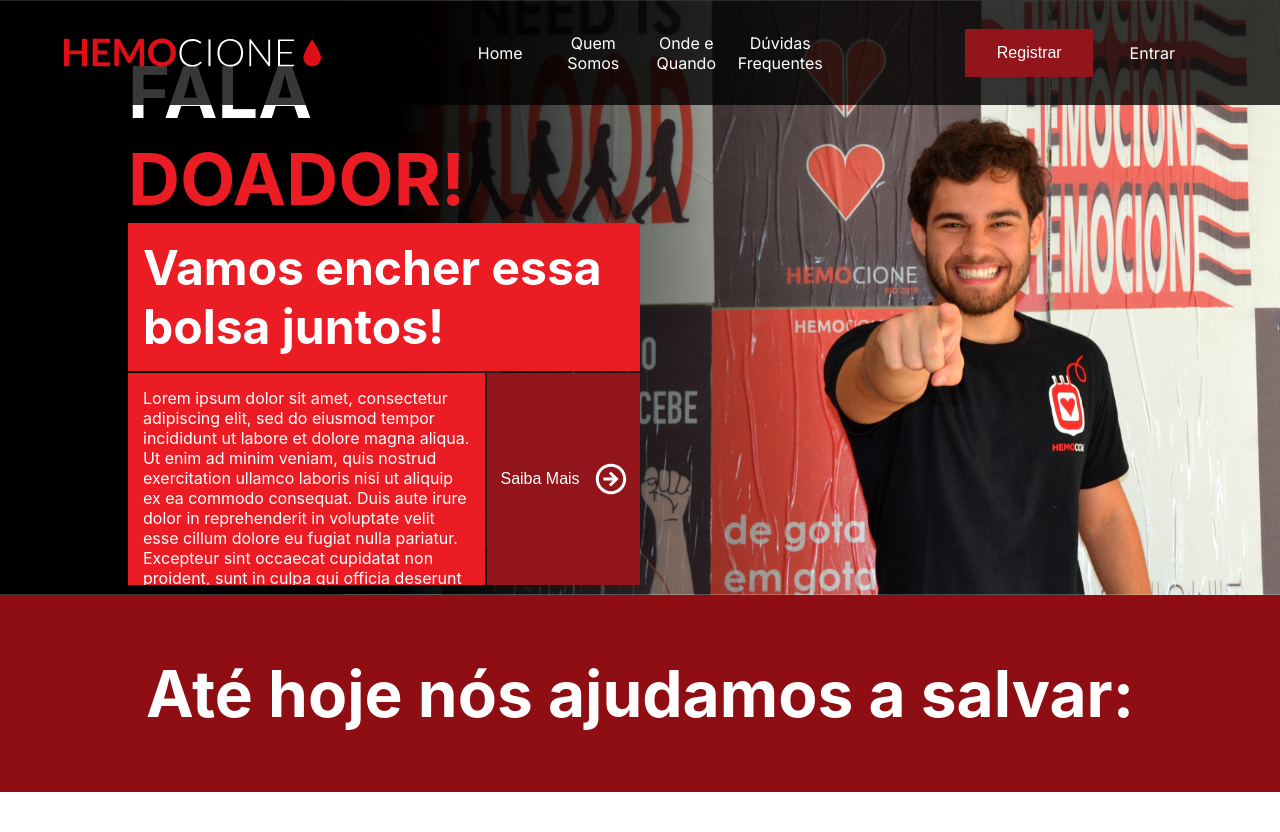
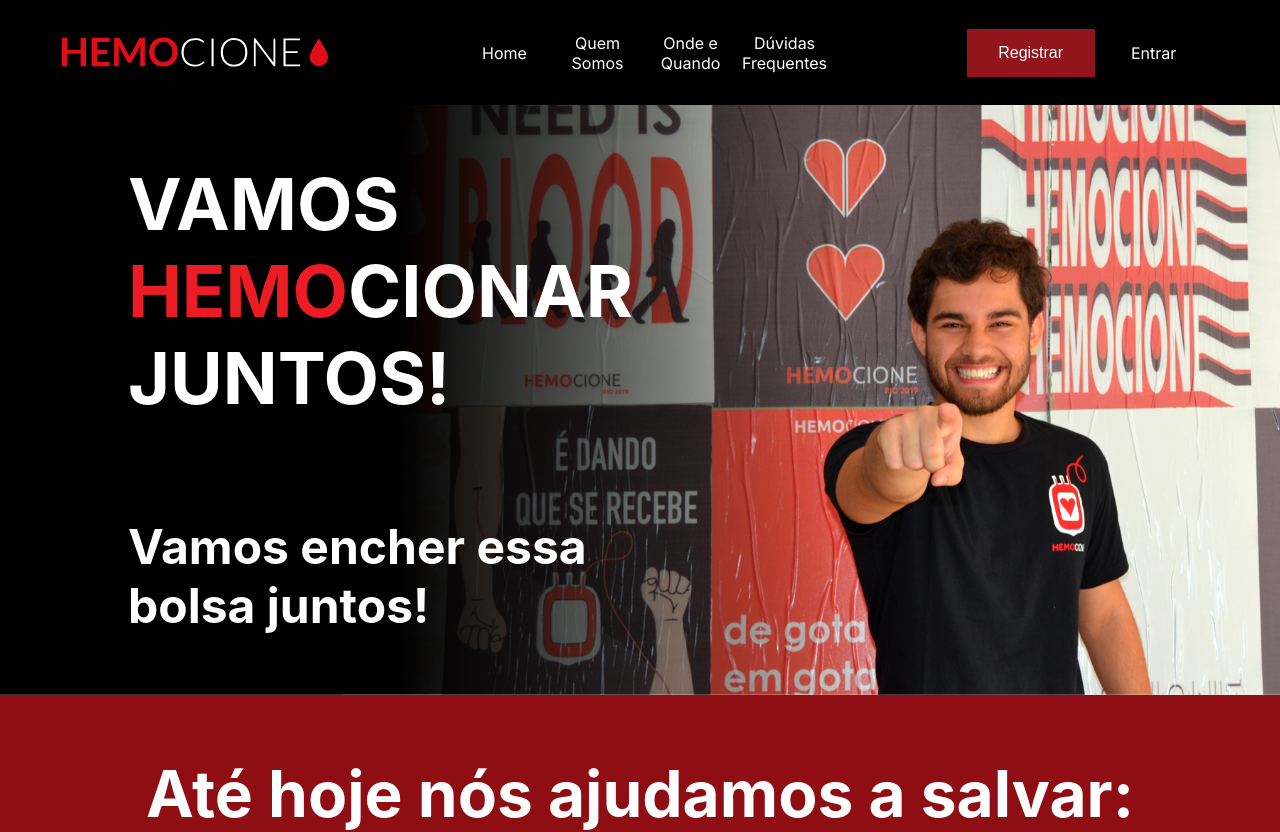
Before and after one commit to Hemocione/hemocione-frontend, a Next.js app: page / in a window 1280 px wide. Shown: the top 832 px of the page. Built offline with nearby package versions, Linux system fonts and the light colour scheme.

Commit message:
better banner - need to fix background image

```diff
--- a/components/Banner/Banner.jsx
+++ b/components/Banner/Banner.jsx
@@ -3,25 +3,20 @@
   KnowMoreButton
 } from '..'
 
-const Banner = ({img, whiteTitle, redTitle, headliner, text}) => {
+const Banner = ({img, startTitle, redTitle, endTitle, headliner}) => {
   return (
     <div style={{ backgroundImage: `url(${img})`}} className={styles.banner}>
       <div className={styles.bannerInfoContainer}>
         <h2 className={styles.title}>
-          {whiteTitle}
-          <a className={styles.red}>
+          {startTitle}
+          <span className={styles.red}>
             {redTitle}
-          </a>
+          </span>
+          {endTitle}
         </h2>
         <h3 className={styles.headliner}>
           {headliner}
         </h3>
-        <div className={styles.detailsContainer}>
-          <p className={styles.detailsText}>
-            {text}
-          </p>
-          <KnowMoreButton link="#" text="Saiba Mais" />
-        </div>
       </div>
     </div>
   )
--- a/components/Banner/Banner.module.css
+++ b/components/Banner/Banner.module.css
@@ -4,6 +4,7 @@
   background-position: center;
   background-size: cover;
   color: #FFFFFF;
+  margin-top:  min(100px, 19vh);
 }
 
 .bannerInfoContainer {
@@ -13,7 +14,6 @@
   height: inherit;
   width: 40%;
   margin-left: 10%;
-  padding-top: 3em;
 }
 
 .title {
@@ -25,37 +25,14 @@
 }
 
 .headliner {
-  margin-top: 1px;
-  margin-bottom: 1px;
-  background-color: #EC1C24;
-  padding: 15px;
+  margin-top: 2em;
   font-size: 3em;
-}
-
-.detailsContainer {
-  display: flex;
-  margin-bottom: 10px;
-  overflow: hidden;
-}
-
-.detailsText {
-  width: 70%;
-  font-size: 1em;
-  background-color: #EC1C24;
-  padding: 15px;
-  margin-top: 1px;
-  margin-right: 1px;
-  margin-bottom: 0;
 }
 
 @media screen and (max-width: 1100px) {
   .banner {
     height: 50vh;
     background-position: right;
-  }
-
-  .detailsText {
-    display: None;
   }
 
   .title {
@@ -72,10 +49,6 @@
 }
 
 @media screen and (max-width: 768px) and (orientation: landscape) {
-  .detailsText {
-    display: None;
-  }
-
   .title {
     font-size: 2em;
   }
--- a/components/LoginItems/LoginItems.module.css
+++ b/components/LoginItems/LoginItems.module.css
@@ -1,10 +1,10 @@
 .loginItemsContainer {
   display: flex;
-  flex-wrap: wrap;
   justify-content: space-around;
   position: relative;
   padding: 5px;
   width: 20%;
+  max-height: 70%;
   align-items: center;
   text-align: center;
 }
--- a/components/Navbar/Navbar.module.css
+++ b/components/Navbar/Navbar.module.css
@@ -2,15 +2,15 @@
   z-index: 1;
   position: fixed;
   top: 0;
-  height: 105px;
+  height: min(105px, 20vh);
   width: 100%;
-  background: rgba(0, 0, 0, .78);
+  background: rgba(0, 0, 0);
   display: flex;
   justify-content: space-around;
 }
 
 .headerTitle {
-  margin-top: 37.5px;
-  margin-bottom: 37.5px;
+  align-self: center;
+  max-height: 50px;
   max-width: 40%;
 }
--- a/pages/index.jsx
+++ b/pages/index.jsx
@@ -10,7 +10,7 @@
 const Home = () => {
   return (
     <div>
-      <Banner img="/bannerVitor.png" whiteTitle='FALA ' redTitle='DOADOR!' headliner="Vamos encher essa bolsa juntos!"
+      <Banner img="/bannerVitor.png" startTitle='VAMOS ' redTitle='HEMO' endTitle="CIONAR JUNTOS!" headliner="Vamos encher essa bolsa juntos!"
               text="Lorem ipsum dolor sit amet, consectetur adipiscing elit, sed do eiusmod tempor incididunt ut labore et dolore magna aliqua. Ut enim ad minim veniam, quis nostrud exercitation ullamco laboris nisi ut aliquip ex ea commodo consequat. Duis aute irure dolor in reprehenderit in voluptate velit esse cillum dolore eu fugiat nulla pariatur. Excepteur sint occaecat cupidatat non proident, sunt in culpa qui officia deserunt mollit anim id est laborum.
 " />
       <HelpedSave />
```
